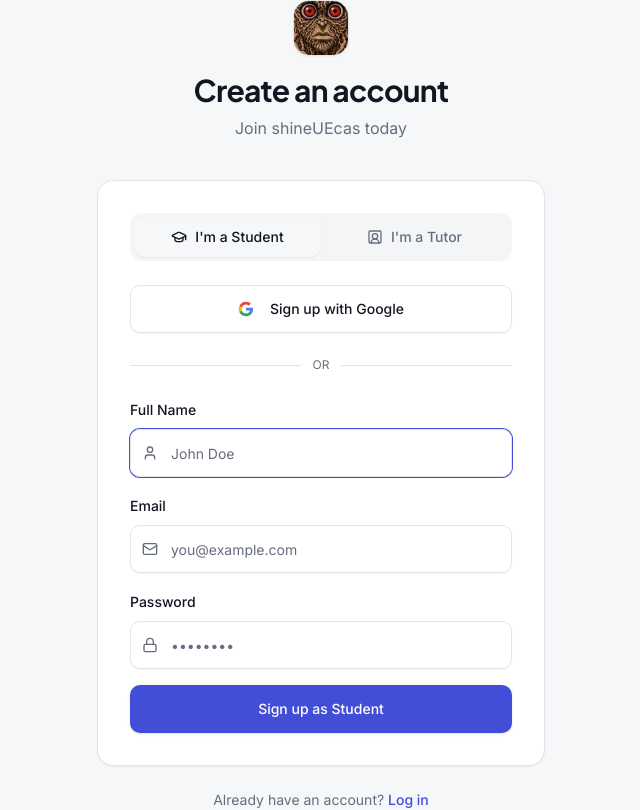
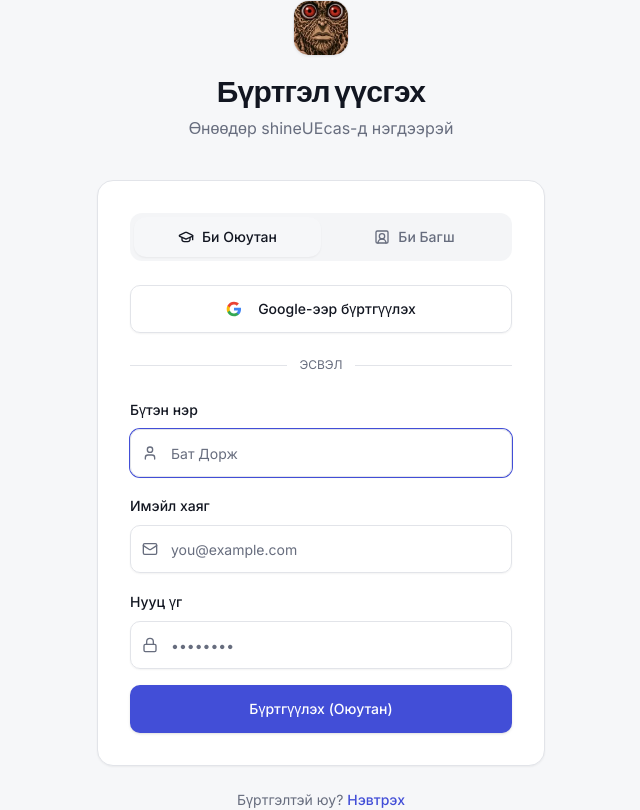
Before and after one commit to gntiYk/broski, a React (Vite) app: page /register in a window 1280 px wide. Shown: the whole page, without its empty margins (319-959 px from the left). Built offline with nearby package versions, Linux system fonts and the light colour scheme.

Commit message:
feat: translate all login and registration UI elements to Mongolian

```diff
--- a/src/pages/Login.jsx
+++ b/src/pages/Login.jsx
@@ -47,13 +47,13 @@ export default function Login() {
   return (
     <AuthLayout
       icon={LogIn}
-      title="Welcome back"
-      subtitle="Log in to your account"
+      title="Тавтай морил"
+      subtitle="Бүртгэлдээ нэвтэрнэ үү"
       footer={
         <>
-          Don't have an account?{" "}
+          Бүртгэлгүй юу?{" "}
           <Link to="/register" className="text-primary font-medium hover:underline">
-            Create one
+            Шинээр бүртгүүлэх
           </Link>
         </>
       }
@@ -67,7 +67,7 @@ export default function Login() {
           }`}
         >
           <GraduationCap className="w-4 h-4" />
-          I'm a Student
+          Би Оюутан
         </button>
         <button
           type="button"
@@ -77,7 +77,7 @@ export default function Login() {
           }`}
         >
           <UserSquare2 className="w-4 h-4" />
-          I'm a Tutor
+          Би Багш
         </button>
       </div>
 
@@ -87,7 +87,7 @@ export default function Login() {
         onClick={handleGoogle}
       >
         <GoogleIcon className="w-5 h-5 mr-2" />
-        Continue with Google
+        Google-ээр нэвтрэх
       </Button>
 
       <div className="relative mb-6">
@@ -95,7 +95,7 @@ export default function Login() {
           <div className="w-full border-t border-border" />
         </div>
         <div className="relative flex justify-center text-xs uppercase">
-          <span className="bg-card px-3 text-muted-foreground">or</span>
+          <span className="bg-card px-3 text-muted-foreground">эсвэл</span>
         </div>
       </div>
 
@@ -107,7 +107,7 @@ export default function Login() {
 
       <form onSubmit={handleSubmit} className="space-y-4">
         <div className="space-y-2">
-          <Label htmlFor="email">Email</Label>
+          <Label htmlFor="email">Имэйл хаяг</Label>
           <div className="relative">
             <Mail className="absolute left-3 top-1/2 -translate-y-1/2 w-4 h-4 text-muted-foreground" aria-hidden="true" />
             <Input
@@ -125,7 +125,7 @@ export default function Login() {
         </div>
         <div className="space-y-2">
           <div className="flex items-center justify-between">
-            <Label htmlFor="password">Password</Label>
+            <Label htmlFor="password">Нууц үг</Label>
             <Link to="/forgot-password" className="text-xs text-primary hover:underline">
               Нууц үг мартсан
             </Link>
@@ -148,10 +148,10 @@ export default function Login() {
           {loading ? (
             <>
               <Loader2 className="w-4 h-4 mr-2 animate-spin" />
-              Logging in...
+              Нэвтэрч байна...
             </>
           ) : (
-            `Log in as ${role === 'student' ? 'Student' : 'Tutor'}`
+            `Нэвтрэх (${role === 'student' ? 'Оюутан' : 'Багш'})`
           )}
         </Button>
       </form>
--- a/src/pages/Register.jsx
+++ b/src/pages/Register.jsx
@@ -48,13 +48,13 @@ export default function Register() {
   return (
     <AuthLayout
       icon={UserPlus}
-      title="Create an account"
-      subtitle="Join shineUEcas today"
+      title="Бүртгэл үүсгэх"
+      subtitle="Өнөөдөр shineUEcas-д нэгдээрэй"
       footer={
         <>
-          Already have an account?{" "}
+          Бүртгэлтэй юу?{" "}
           <Link to="/login" className="text-primary font-medium hover:underline">
-            Log in
+            Нэвтрэх
           </Link>
         </>
       }
@@ -68,7 +68,7 @@ export default function Register() {
           }`}
         >
           <GraduationCap className="w-4 h-4" />
-          I'm a Student
+          Би Оюутан
         </button>
         <button
           type="button"
@@ -78,7 +78,7 @@ export default function Register() {
           }`}
         >
           <UserSquare2 className="w-4 h-4" />
-          I'm a Tutor
+          Би Багш
         </button>
       </div>
 
@@ -88,7 +88,7 @@ export default function Register() {
         onClick={handleGoogle}
       >
         <GoogleIcon className="w-5 h-5 mr-2" />
-        Sign up with Google
+        Google-ээр бүртгүүлэх
       </Button>
 
       <div className="relative mb-6">
@@ -96,7 +96,7 @@ export default function Register() {
           <div className="w-full border-t border-border" />
         </div>
         <div className="relative flex justify-center text-xs uppercase">
-          <span className="bg-card px-3 text-muted-foreground">or</span>
+          <span className="bg-card px-3 text-muted-foreground">эсвэл</span>
         </div>
       </div>
 
@@ -108,7 +108,7 @@ export default function Register() {
 
       <form onSubmit={handleSubmit} className="space-y-4">
         <div className="space-y-2">
-          <Label htmlFor="name">Full Name</Label>
+          <Label htmlFor="name">Бүтэн нэр</Label>
           <div className="relative">
             <User className="absolute left-3 top-1/2 -translate-y-1/2 w-4 h-4 text-muted-foreground" aria-hidden="true" />
             <Input
@@ -116,7 +116,7 @@ export default function Register() {
               type="text"
               autoComplete="name"
               autoFocus
-              placeholder="John Doe"
+              placeholder="Бат Дорж"
               value={name}
               onChange={(e) => setName(e.target.value)}
               className="pl-10 h-12"
@@ -125,7 +125,7 @@ export default function Register() {
           </div>
         </div>
         <div className="space-y-2">
-          <Label htmlFor="email">Email</Label>
+          <Label htmlFor="email">Имэйл хаяг</Label>
           <div className="relative">
             <Mail className="absolute left-3 top-1/2 -translate-y-1/2 w-4 h-4 text-muted-foreground" aria-hidden="true" />
             <Input
@@ -141,7 +141,7 @@ export default function Register() {
           </div>
         </div>
         <div className="space-y-2">
-          <Label htmlFor="password">Password</Label>
+          <Label htmlFor="password">Нууц үг</Label>
           <div className="relative">
             <Lock className="absolute left-3 top-1/2 -translate-y-1/2 w-4 h-4 text-muted-foreground" aria-hidden="true" />
             <Input
@@ -161,10 +161,10 @@ export default function Register() {
           {loading ? (
             <>
               <Loader2 className="w-4 h-4 mr-2 animate-spin" />
-              Creating account...
+              Бүртгэл үүсгэж байна...
             </>
           ) : (
-            `Sign up as ${role === 'student' ? 'Student' : 'Tutor'}`
+            `Бүртгүүлэх (${role === 'student' ? 'Оюутан' : 'Багш'})`
           )}
         </Button>
       </form>
```
